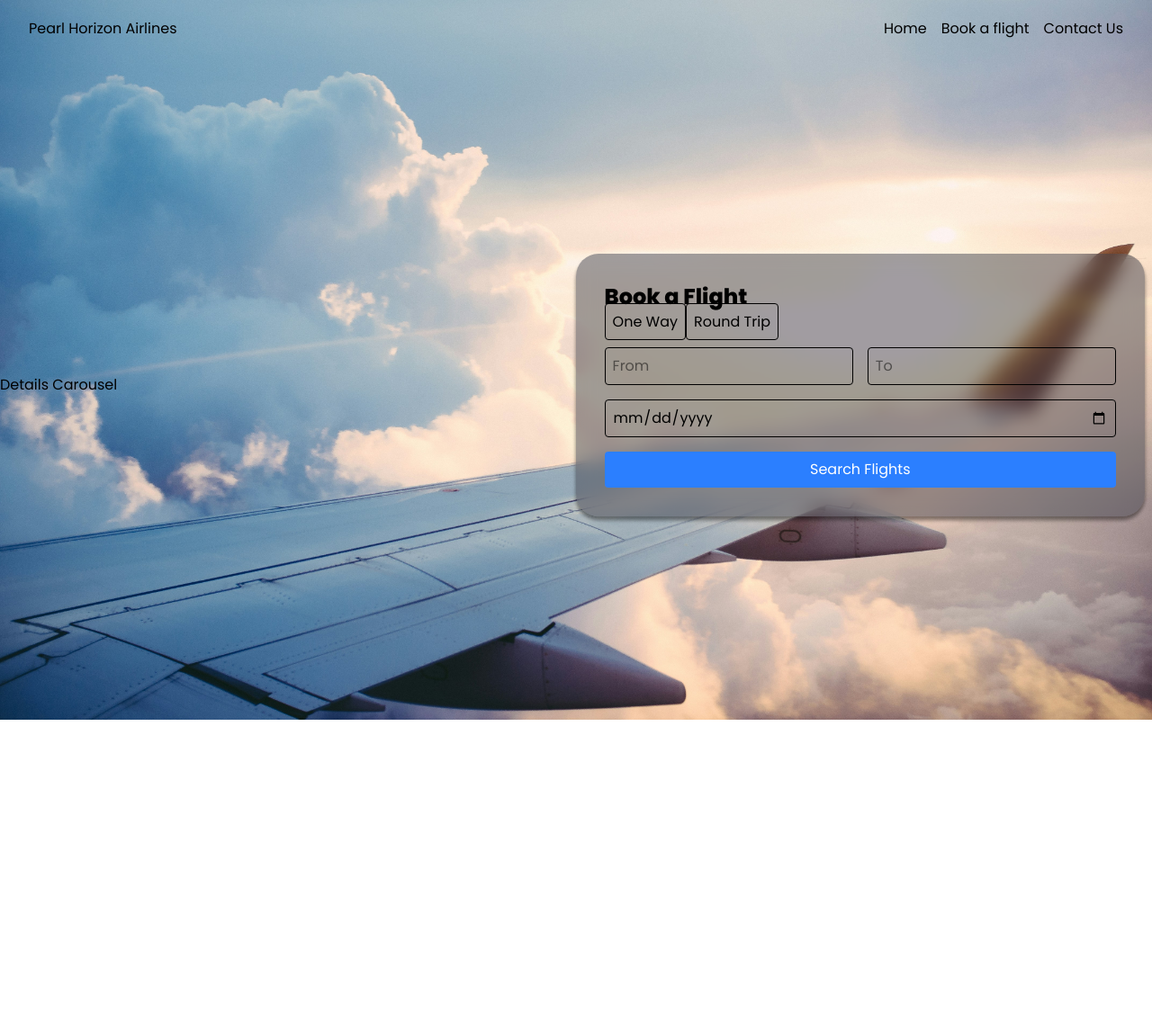
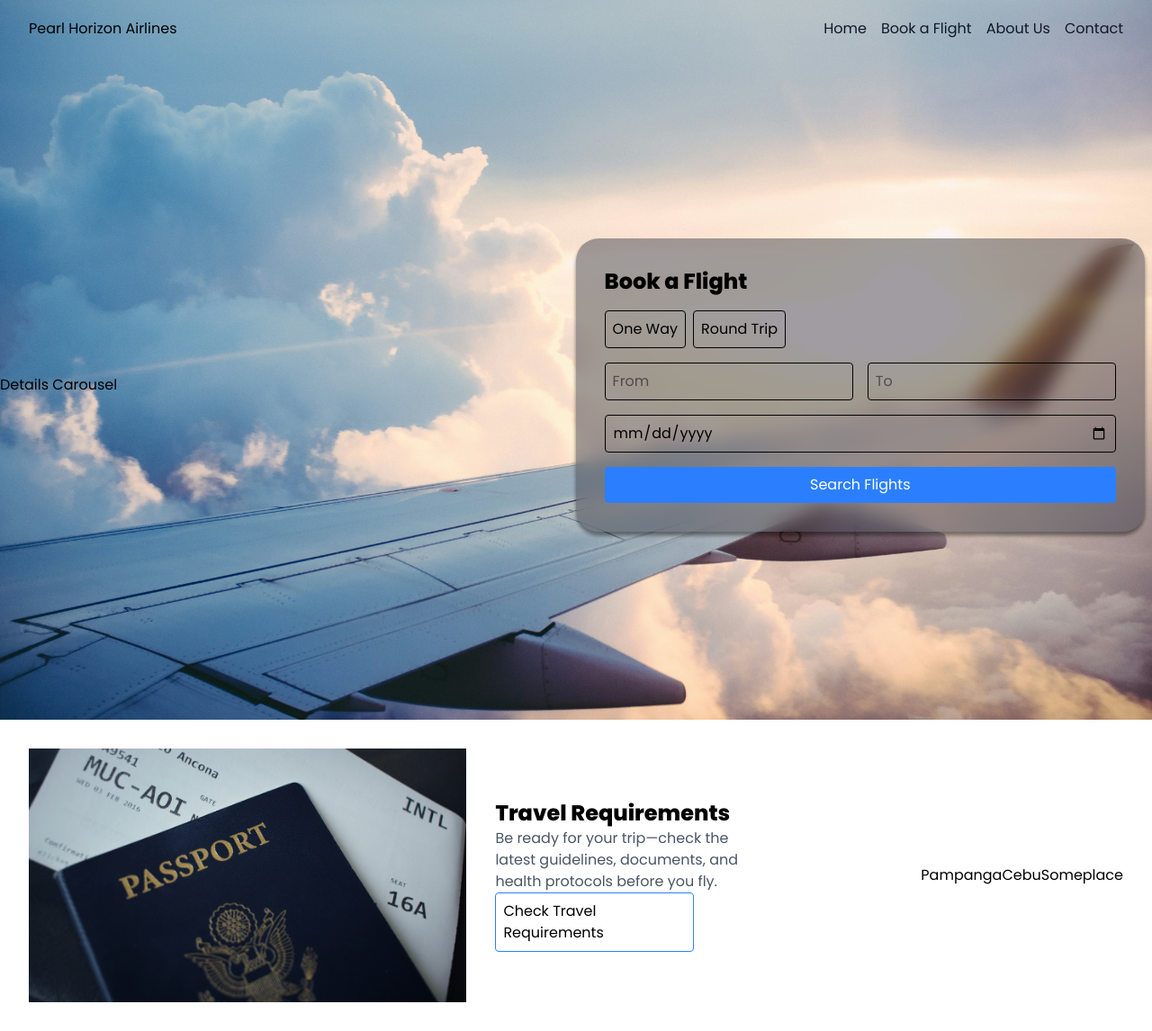
Before and after one commit to akihikooooo/Pearl-Horizon-Airlines, a React (Vite) app in the folder pearl_horizon/: page / in a window 1280 px wide. Shown: the whole page at 90% size. Before the commit the page ends 800 px from the top, so only its background shows below. Built offline with nearby package versions, Linux system fonts and the light colour scheme.

Commit message:
Add booking route, new Card component, and travel requirements section

```diff
--- a/pearl_horizon/src/App.jsx
+++ b/pearl_horizon/src/App.jsx
@@ -9,7 +9,10 @@ function App() {
       <Navbar />
       <Routes>
         <Route path="/" element={<Home />} />
+        <Route path="/booking" element={<h1> BOOKING </h1>} />
+        <Route path="/" element={<Home />} />
       </Routes>
+      {/* <Home/> */}
     </>
   );
 }
--- /dev/null
+++ b/pearl_horizon/src/components/Card.jsx
@@ -0,0 +1,20 @@
+import React from "React";
+import {NavLink} from "react-router-dom";
+import "../index.css";
+
+function Card({ title, description, image }) {
+    return (
+        <div id="card">
+            <img src={image} alt={title} className="w-full h-48 object-cover rounded-t" />
+            <div className="p-4">
+                <h2 className="font-bold text-lg mb-2">{title}</h2>
+                <p className="text-gray-600">{description}</p>
+                <NavLink to="/booking" className="mt-4 inline-block bg-blue-500 text-white px-4 py-2 rounded hover:bg-blue-600 transition duration-300">
+                    Book Now
+                </NavLink>
+            </div>
+        </div>
+    )
+}
+
+export default Card;
--- a/pearl_horizon/src/components/Navbar.jsx
+++ b/pearl_horizon/src/components/Navbar.jsx
@@ -1,4 +1,5 @@
 import React, { useState, useEffect } from "react";
+import { NavLink } from "react-router-dom";
 import "../index.css";
 
 function Navbar() {
@@ -17,9 +18,14 @@ function Navbar() {
         <p>Pearl Horizon Airlines</p>
       </div>
       <ul className={`hidden lg:flex gap-4 ml-auto  `}>
-        <li>Home</li>
-        <li>Book a flight</li>
-        <li>Contact Us</li>
+        {["Home", "Book a Flight", "About Us", "Contact"].map((item) => (
+          <NavLink
+            to={item === "Home" ? "/" : item === "Book a Flight" ? "/booking" : item === "About Us" ? "/about" : "/contact"}
+            key={`${item === "Book a Flight" ? "book" : item.toLowerCase()}`}
+            className={`cursor-pointer hover:text-blue-500 transition-colors duration-300 ${scrolled ? "text-gray-700" : "text-gray-900"}`}>
+            {item}
+          </NavLink>
+        ))}
       </ul>
     </nav>
   );
--- a/pearl_horizon/src/index.css
+++ b/pearl_horizon/src/index.css
@@ -27,3 +27,6 @@ box-shadow: 0px 4px 4px rgba(0, 0, 0, 0.25), 0px 4px 4px rgba(0, 0, 0, 0.25);
 backdrop-filter: blur(10px);
 border-radius: 25px 25px 25px 25px;
 }
+#radios label{
+    transition: all 0.3s cubic-bezier(0.75, 0, 0.25, 1);
+}
--- a/pearl_horizon/src/pages/Home.jsx
+++ b/pearl_horizon/src/pages/Home.jsx
@@ -1,7 +1,9 @@
 import React from "react";
+import { NavLink } from "react-router-dom";
 import "../index.css";
+import req from "../assets/requirements.jpg";
 
-const Home = () => {
+const Home =  () => {
   return (
     <div id="home">
       <div
@@ -15,21 +17,22 @@ const Home = () => {
           id="form"
           className="m-2 lg:w-1/2 flex flex-col items-center justify-center p-8"
         >
-          <h1 className="font-extrabold text-2xl text-left w-full">
+          <h1 className="font-extrabold text-2xl text-left w-full mb-4">
             Book a Flight
           </h1>
+          {/* Form */}
           <form className="flex flex-col justify-center gap-4 w-full h-full">
-            <div id="radios" className="">
+            <div id="radios" className="w-full flex">
               <input
                 type="radio"
                 id="oneway"
                 name="trip"
                 value="oneway"
-                className="hidden"
+                className="hidden peer/oneway"
               />
               <label
                 htmlFor="oneway"
-                className="border p-2 rounded cursor-pointer"
+                className="border p-2 mr-2 rounded cursor-pointer peer-checked/oneway:bg-blue-500 peer-checked/oneway:text-white"
               >
                 One Way
               </label>
@@ -38,11 +41,11 @@ const Home = () => {
                 id="roundtrip"
                 name="trip"
                 value="roundtrip"
-                className="hidden"
+                className="hidden peer/roundtrip"
               />
               <label
                 htmlFor="roundtrip"
-                className="border p-2 rounded cursor-pointer"
+                className="border p-2 rounded cursor-pointer peer-checked/roundtrip:bg-blue-500 peer-checked/roundtrip:text-white"
               >
                 Round Trip
               </label>
@@ -69,6 +72,22 @@ const Home = () => {
           </form>
         </div>
       </div>
+      <div id="requirements" className="flex justify-center items-center gap-8 p-8 w-full">
+        <img src={req} alt="requirements" className="w-2/5" />
+        <div id="req-text" className="flex flex-col w-1/2">
+          <h1 className="font-extrabold text-2xl">Travel Requirements</h1>
+          <p className="text-gray-600 w-4/6">
+            Be ready for your trip—check the latest guidelines, documents, and health protocols before you fly.
+          </p>
+          <NavLink to="requirements" className=" p-2 w-1/2 font-blue-500 border border-blue-500 rounded hover:bg-blue-500 hover:text-white transition duration-300">
+            Check Travel Requirements
+          </NavLink>
+        </div>
+      <div id="places">
+        {["Pampanga", "Cebu", "Someplace"]
+        }
+      </div>
+      </div>
     </div>
   );
 };
```
Also changed, not shown: pearl_horizon/src/assets/requirements.jpg (added), 1 other file (tests, documents, lock files or other folders).
